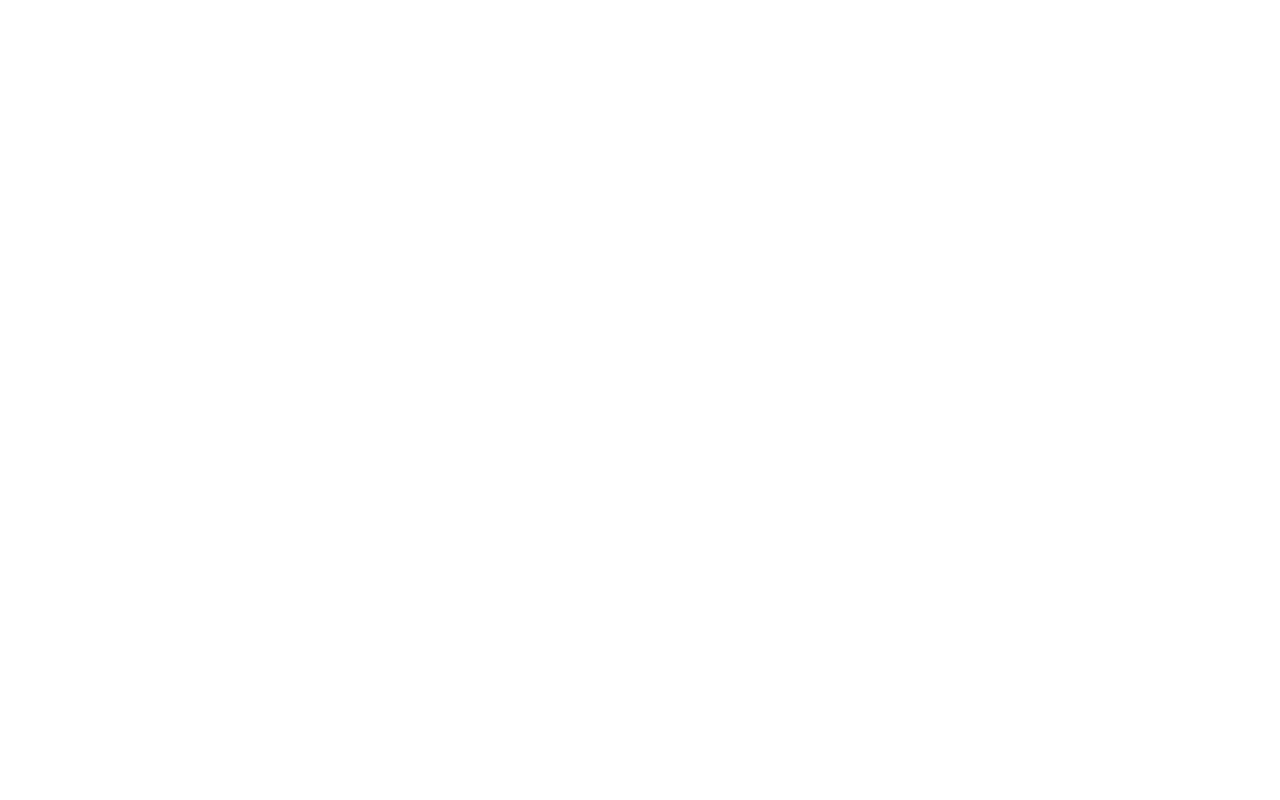
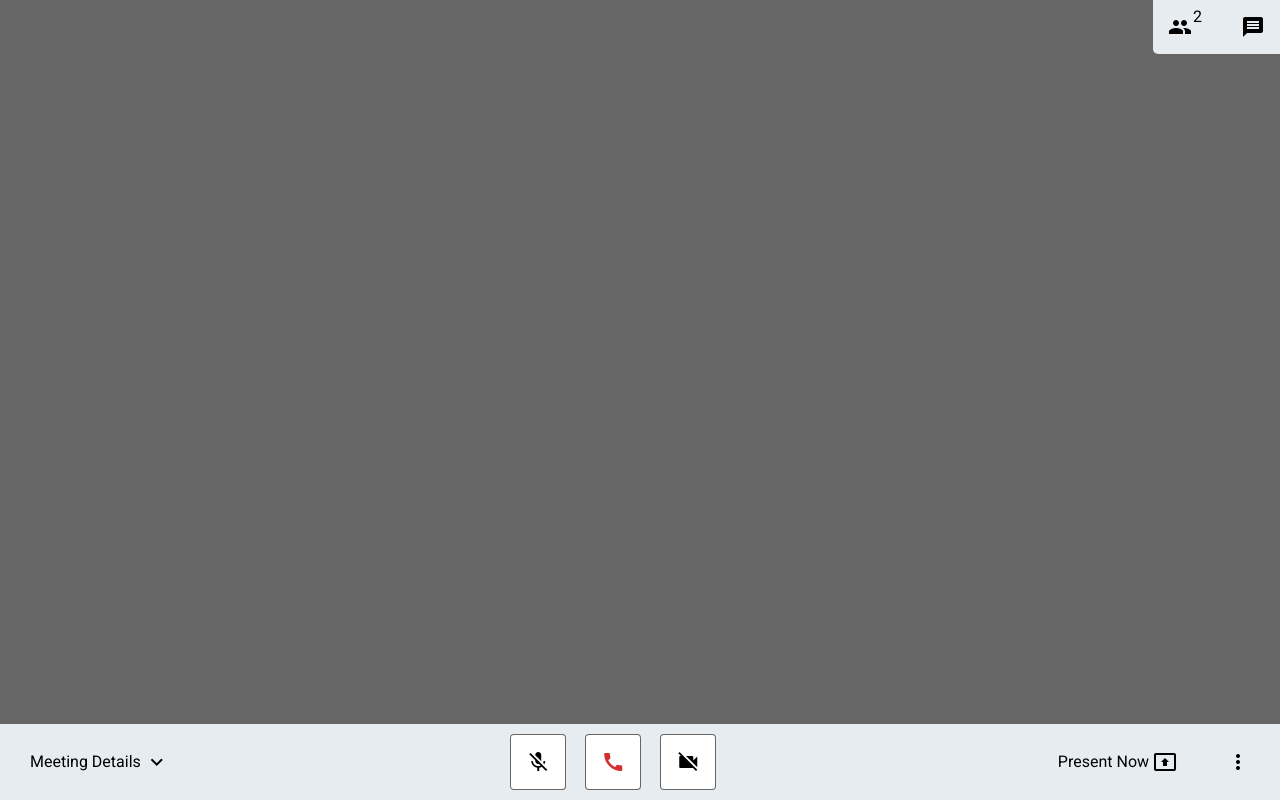
Before and after one commit to ChanManChan/avian-webrtc, a website: page index.html in a window 1280 px wide. Drawn offline with Linux system fonts and the light colour scheme.

Commit message:
room-page-design

```diff
--- a/index.html
+++ b/index.html
@@ -0,0 +1,72 @@
+<!DOCTYPE html>
+<html lang="en">
+
+<head>
+    <meta charset="UTF-8">
+    <meta http-equiv="X-UA-Compatible" content="IE=edge">
+    <meta name="viewport" content="width=device-width, initial-scale=1.0">
+    <title>Avian P2P</title>
+    <link rel="stylesheet" href="public/assets/css/bootstrap.min.css">
+    <link rel="stylesheet" href="https://fonts.googleapis.com/icon?family=Material+Icons">
+    <link href="https://fonts.googleapis.com/css2?family=Roboto:wght@300;400;700&display=swap" rel="stylesheet">
+    <link rel="stylesheet" href="public/assets/css/style.css">
+</head>
+
+<body>
+    <header class="meeting-room meeting-room-header">
+        <button id="participantsBtn" class="btn-hover-light">
+            <span class="material-icons">people</span>
+            <div class="participant-count">2</div>
+        </button>
+        <button id="messageBtn" class="btn-hover-light">
+            <span class="material-icons">message</span>
+        </button>
+    </header>
+    <main class="meeting-room meeting-room-main">
+        <div class="a-top">
+            <div id="meetingContainer" class="w-75 d-none">
+                <div class="top-remote-video-show-wrap d-flex">
+                    <div class="call-wrap" style="background-color: black;">
+                        <div class="video-wrap" id="divUsers" style="display: flex; flex-wrap: wrap;">
+                            <div id="me" class="userbox display-center flex-column">
+                                <h2 class="display-center" style="font-size: 14px;"></h2>
+                                <div class="display-center">
+                                    <video autoplay muted id="localVideoPlayer"></video>
+                                </div>
+                            </div>
+                            <div id="otherTemplate" class="userbox display-center flex-column" style="display: none;">
+                                <h2 class="display-center" style="font-size: 14px;"></h2>
+                                <div class="display-center">
+                                    <video autoplay muted></video>
+                                    <audio autoplay controls muted style="display: none;"></audio>
+                                </div>
+                            </div>
+                        </div>
+                    </div>
+                </div>
+            </div>
+        </div>
+    </main>
+    <footer class="meeting-room meeting-room-footer">
+        <button id="meetingDetailsBtn" class="btn-hover-light">
+            Meeting Details
+            <span class="material-icons">keyboard_arrow_down</span>
+        </button>
+        <div class="bottom-middle">
+            <button id="micToggleBtn"><span class="material-icons">mic_off</span></button>
+            <button id="callBtn"><span class="material-icons">call</span></button>
+            <button id="videoCamToggle"><span class="material-icons">videocam_off</span></button>
+        </div>
+        <div class="bottom-right">
+            <button id="screenShareBtn" class="btn-hover-light">
+                Present Now
+                <span class="material-icons">present_to_all</span>
+            </button>
+            <button id="moreOptionsBtn" class="btn-hover-light">
+                <span class="material-icons">more_vert</span>
+            </button>
+        </div>
+    </footer>
+</body>
+
+</html>
--- a/public/assets/css/style.css
+++ b/public/assets/css/style.css
@@ -13,8 +13,10 @@
     --spacing: 15px;
 }
 
-body {
+html,body {
     font-family: 'Roboto', sans-serif !important;
+    height: 100%;
+    min-height: 100%;
 }
 
 ul {
@@ -28,7 +30,8 @@ input:focus {
     outline: none;
 }
 
-button {
+button,
+button:focus {
     border: none;
     outline: none;
     background-color: transparent;
@@ -95,3 +98,79 @@ button.meeting-btn-alt:hover {
 .code-input {
     background-color: transparent;
 }
+
+/* index.html */
+.meeting-room button {
+    padding: var(--spacing);
+    border-radius: 5px;
+    transition: background-color 0.2s ease-out, color 0.2s ease-out;
+}
+
+button.btn-hover-light:hover {
+    background-color: var(--light);
+    color: var(--primary);
+}
+
+.meeting-room-header {
+    position: fixed;
+    top: 0;
+    right: 0;
+    background-color: var(--lightGrey);
+    border-bottom-left-radius: 5px;
+}
+
+.meeting-room-main {
+    height: 100%;
+    min-height: 100%;
+    background-color: var(--darkGrey);
+}
+
+.meeting-room-footer {
+    position: fixed;
+    bottom: 0;
+    left: 0;
+    right: 0;
+    background-color: var(--lightGrey);
+    display: flex;
+    justify-content: space-between;
+    align-items: center;
+    padding: 10px var(--spacing);
+}
+
+.meeting-room-footer .bottom-right #screenShareBtn {
+    margin-right: var(--spacing);
+}
+
+.meeting-room-footer .bottom-middle button#callBtn {
+    color: var(--primary);
+}
+
+.meeting-room-footer .bottom-middle button {
+    background-color: white;
+    border: 1px solid var(--darkGrey);
+    border-radius: 4px;
+}
+
+.meeting-room-footer .bottom-middle button:hover {
+    background-color: var(--primary);
+    color: var(--light) !important;
+}
+
+.meeting-room-footer .bottom-middle > button:not(:last-child) {
+    margin-right: var(--spacing);
+}
+
+button span.material-icons {
+    vertical-align: bottom;
+}
+
+#participantsBtn {
+    position: relative;
+    margin-right: var(--spacing);
+}
+
+#participantsBtn .participant-count {
+    position: absolute;
+    top: 5px;
+    right: 5px;
+}
```
